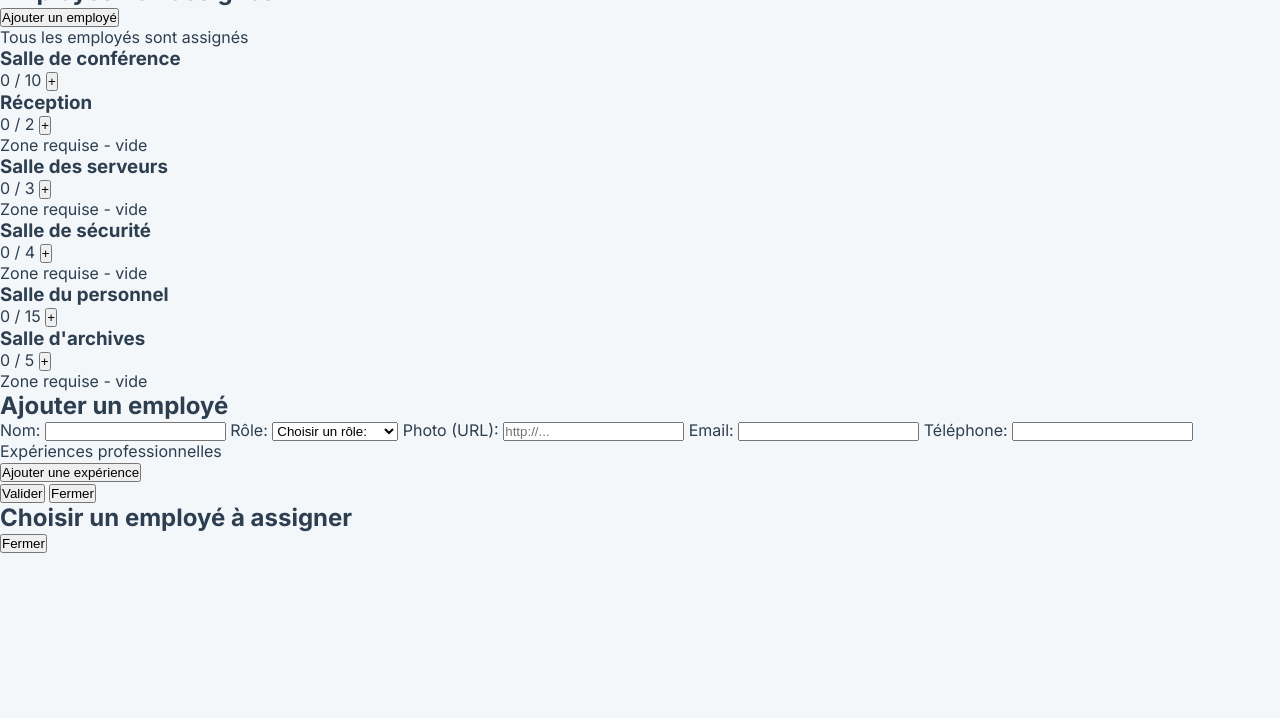
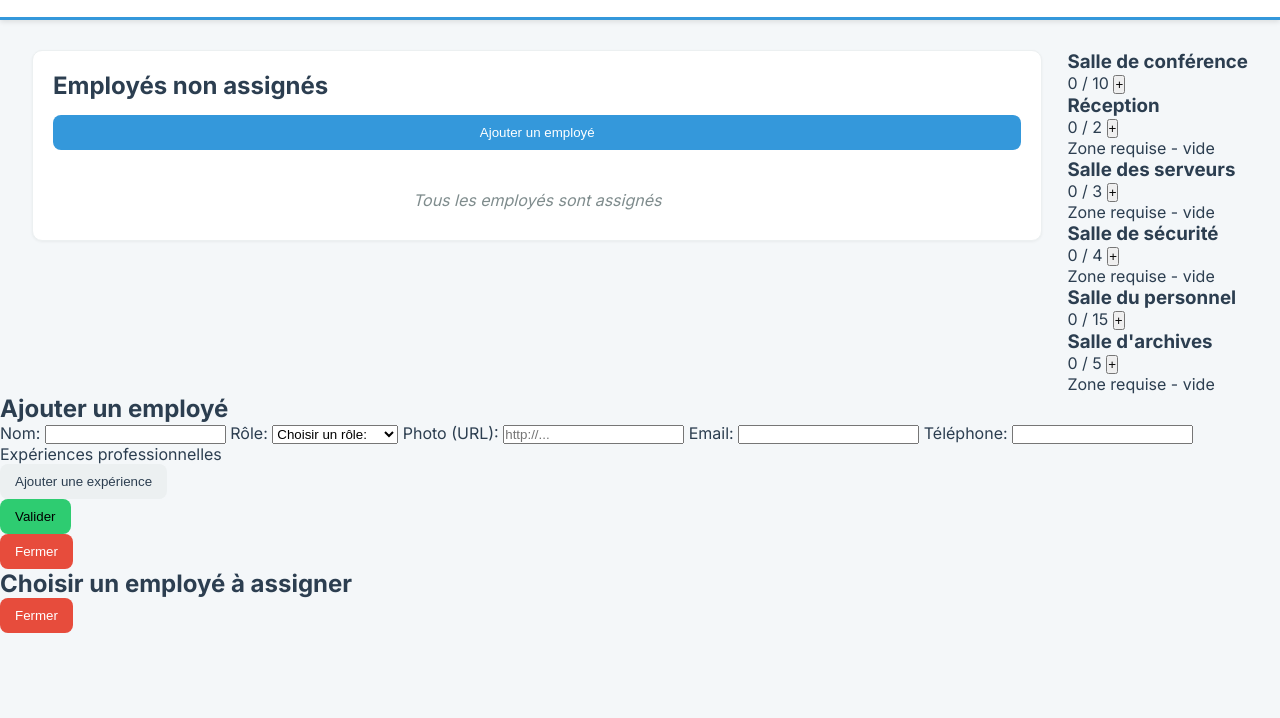
Before and after one commit to nafe3i/croiser, a plain HTML site: page index.html in a window 1280 px wide. Shown: the part 82-800 px from the top of the page. Drawn offline with Linux system fonts and the light colour scheme; files that its build step writes are made by us from their sources; a script that the page names is missing.

Commit message:
Commit les variable css et plus

```diff
--- a/css.folder/page.css
+++ b/css.folder/page.css
@@ -24,3 +24,96 @@ body {
   min-height: 100vh;
   padding-bottom: 50px;
 }
+header {
+  background-color: var(--color-bg-card);
+  padding: 20px 0;
+  text-align: center;
+  border-bottom: 3px solid var(--color-primary);
+  box-shadow: 0 2px 5px rgba(0, 0, 0, 0.1);
+  margin-bottom: 30px;
+}
+h1, h2, h3 {
+  color: var(--color-secondary);
+  font-weight: 700;
+}
+
+.btn {
+  padding: 10px 15px;
+  border: none;
+  border-radius: 8px;
+  font-weight: 500;
+  cursor: pointer;
+  transition: background-color 0.3s ease;
+  display: flex;
+  align-items: center;
+  justify-content: center;
+  gap: 8px;
+}
+.btn-primary {
+  background-color: var(--color-primary);
+  color: white;
+}
+.btn-secondary {
+  background-color: var(--color-border);
+  color: var(--color-secondary);
+}
+.btn-success {
+  background-color: var(--color-success);
+}
+.btn-danger {
+  background-color: var(--color-danger);
+  color: white;
+}
+
+.container {
+  max-width: 95vw;
+  margin: 0 auto;
+  display: flex;
+  gap: 25px;
+}
+
+#sidebar {
+  flex: 1;
+  min-width: 280px;
+}
+.unassigned-panel {
+  background-color: var(--color-bg-card);
+  border: 1px solid var(--color-border);
+  border-radius: 10px;
+  padding: 20px;
+  box-shadow: 0 1px 3px rgba(0, 0, 0, 0.05);
+  display: flex;
+  flex-direction: column;
+  gap: 15px;
+}
+#noUnassignedMsg {
+    color: #7f8c8d;
+    text-align: center;
+    padding: 10px 0;
+    font-style: italic;
+}
+.employenonassi {
+  display: flex;
+  align-items: center;
+  padding: 10px;
+  border: 1px solid var(--color-border);
+  border-radius: 8px;
+  background-color: #f9fbfd;
+  cursor: pointer;
+}
+.parentimg {
+  width: 40px;
+  height: 40px;
+  border-radius: 50%;
+  overflow: hidden;
+  flex-shrink: 0;
+  margin-right: 10px;
+}
+.imgempl {
+  width: 100%;
+  height: 100%;
+  object-fit: cover;
+}
+.employe-info {
+  flex-grow: 1;
+}
```
